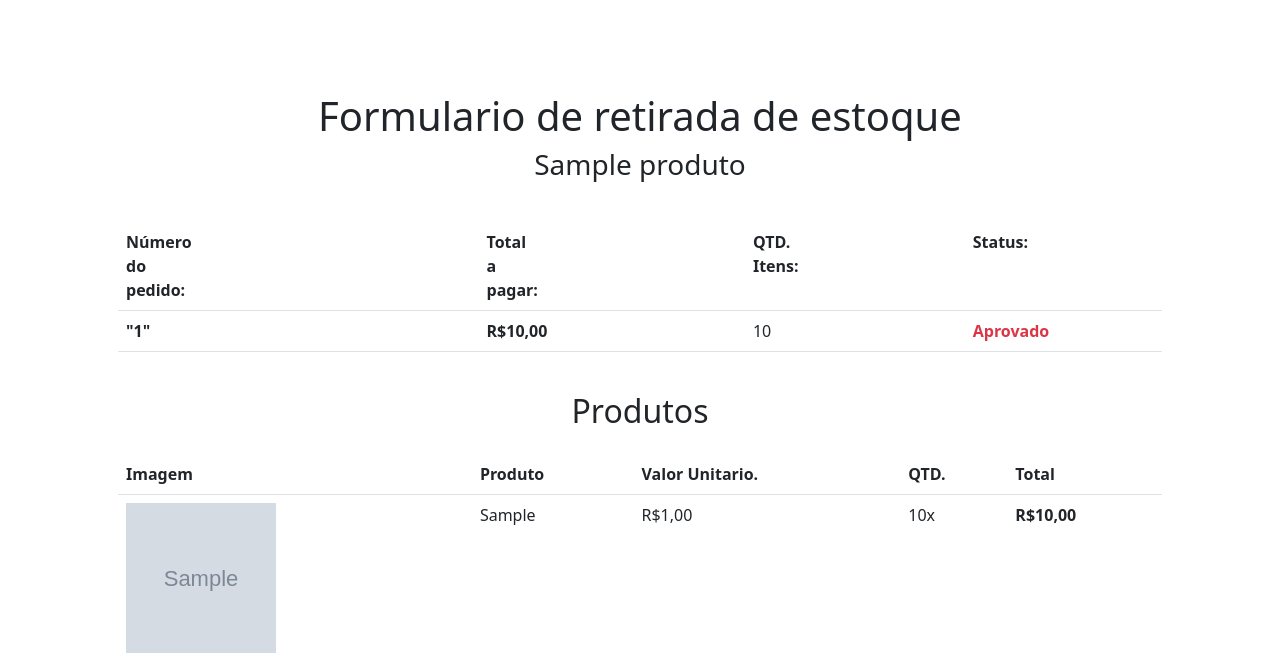
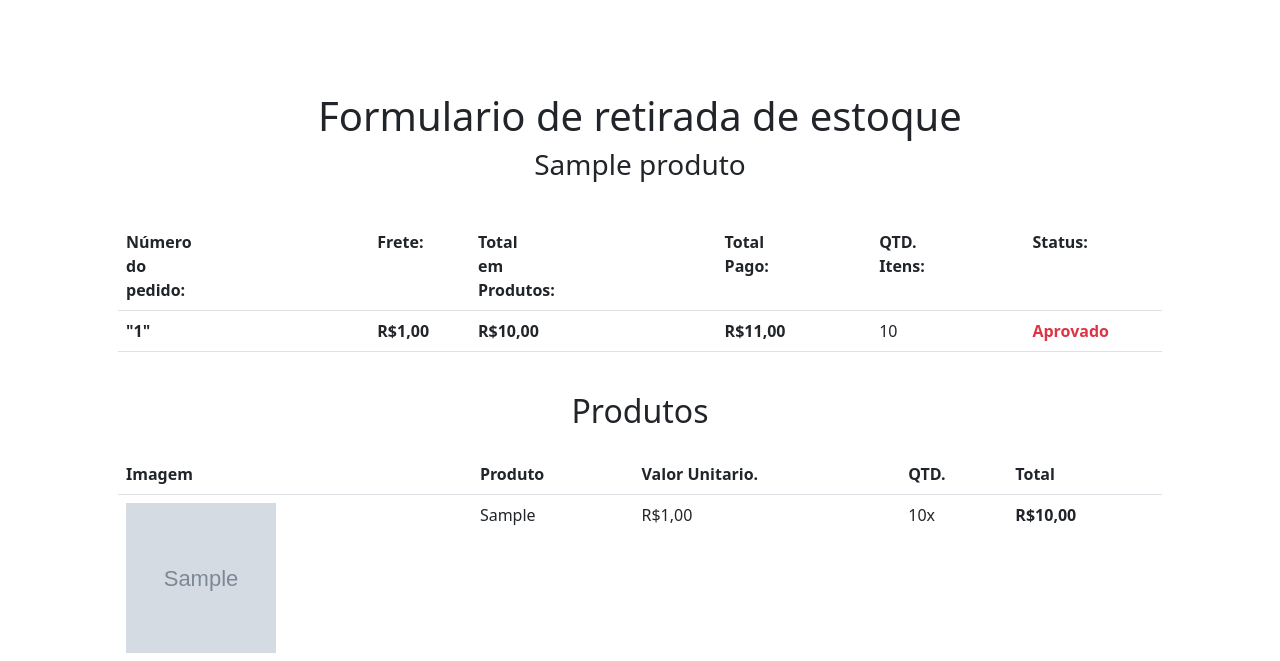
Before and after one commit to Duarts-D/E-COMMERCE, a Django app: template gerador_pdf/templates/formulario_retirada_estoque.html in a window 1280 px wide. Shown: the part 301-962 px from the top of the page. Run offline with Django 4.2, Linux system fonts and the light colour scheme; tables that the repository leaves empty hold one stand-in row (values such as "Sample post"); the template is opened without the code that fills it: values that come from a table or form of the project are taken from there, most other values are stand-ins (such as "Sample title", 1, 10 or a date in 2020); grey boxes marked "Sample" are stand-in pictures; some libraries are stand-ins or nearby versions.

Commit message:
adicionando valores total e frete ao pdf e alterado como funcionado o retorno do frete

```diff
--- a/carrinho/templates/carrinho.html
+++ b/carrinho/templates/carrinho.html
@@ -45,7 +45,7 @@
                                     {% if preco is True %}
                                     <h3 style="color: brown;"><b>FRETE GRATIS</b></h3>
                                     {%else%}
-                                    <h3><b>{{preco}}</b></h3>
+                                    <h3><b>{{ preco|valores}}</b></h3>
                                     {% endif %}
                                     {{frete_entrega}}
                             </td>
--- a/gerador_pdf/templates/formulario_retirada_estoque.html
+++ b/gerador_pdf/templates/formulario_retirada_estoque.html
@@ -34,13 +34,17 @@
                     <div class="row mt-4">
                         <tr>
                         <th><div class="col-lg-2 font-weight-bold">Número do pedido:</div></th>
-                        <th><div class="col-lg-2 font-weight-bold">Total a pagar:</div></th>
+                        <th><div class="col-lg-2 font-weight-bold">Frete:</div></th>
+                        <th><div class="col-lg-2 font-weight-bold">Total em Produtos:</div></th>
+                        <th><div class="col-lg-2 font-weight-bold">Total Pago:</div></th>
                         <th><div class="col-lg-2 font-weight-bold">QTD. Itens:</div></th>
                         <th><div class="col-lg-2 font-weight-bold">Status:</div></th>
                         </tr>
                         <tr>
                         <td><div class="col-lg-4"><b>"{{ pedido.id }}"</b></div></td>
-                        <td><div class="col-lg-4"><strong>{{ pedido.qtd_valor_total|valores}}</strong></div></td>
+                        <td><div class="col-lg-4"><b>{{ pedido.frete|valores }}</b></div></td>
+                        <td><div class="col-lg-4"><b>{{ pedido.qtd_valor_total|valores }}</b></div></td>
+                        <td><div class="col-lg-4"><strong>{{ pedido.qtd_valor_total|email_frete:pedido.frete|valores }}</strong></div></td>
                         <td><div class="col-lg-4">{{ pedido.total }}</div></td>
                         <td><div class="text-danger" ><b>{{ pedido.get_status_display }}</b></div></td>
                     </tr>
--- a/setup/templates/parciais/_detalhe_pedido.html
+++ b/setup/templates/parciais/_detalhe_pedido.html
@@ -19,7 +19,7 @@
             <div class="col-lg-4">{{ produto.get_status_display }}</div>
 
             <div class="col-lg-2 font-weight-bold">Frete:</div>
-            <div class="col-lg-4">R$ {{ produto.frete }}</div>
+            <div class="col-lg-4">{{ produto.frete|valores}}</div>
         </div>
 
         <div class="row mt-4">
--- a/utilidade/frete_correio.py
+++ b/utilidade/frete_correio.py
@@ -192,6 +192,7 @@ class CorreioWebscript:
         preco = html_bs4.find_all('tfoot')
         preco = preco[0].find('td').text
         preco = preco.replace('R$','').replace(',','.').strip()
+        preco = float(preco)
 
         # Pegando tempo de entrega
         tempo_de_entrega = html_bs4.find_all('tbody')
--- a/utilidade/ultils.py
+++ b/utilidade/ultils.py
@@ -34,5 +34,4 @@ def email_valor_frete(valor_total,frete):
         frete = float(str(frete).replace(',','.'))
         valor_total = float(str(valor_total).replace(',','.'))
         total = valor_total + frete
-        valores = f'{total:_.2f} '.replace('_','.')
-        return valores
+        return total
```
